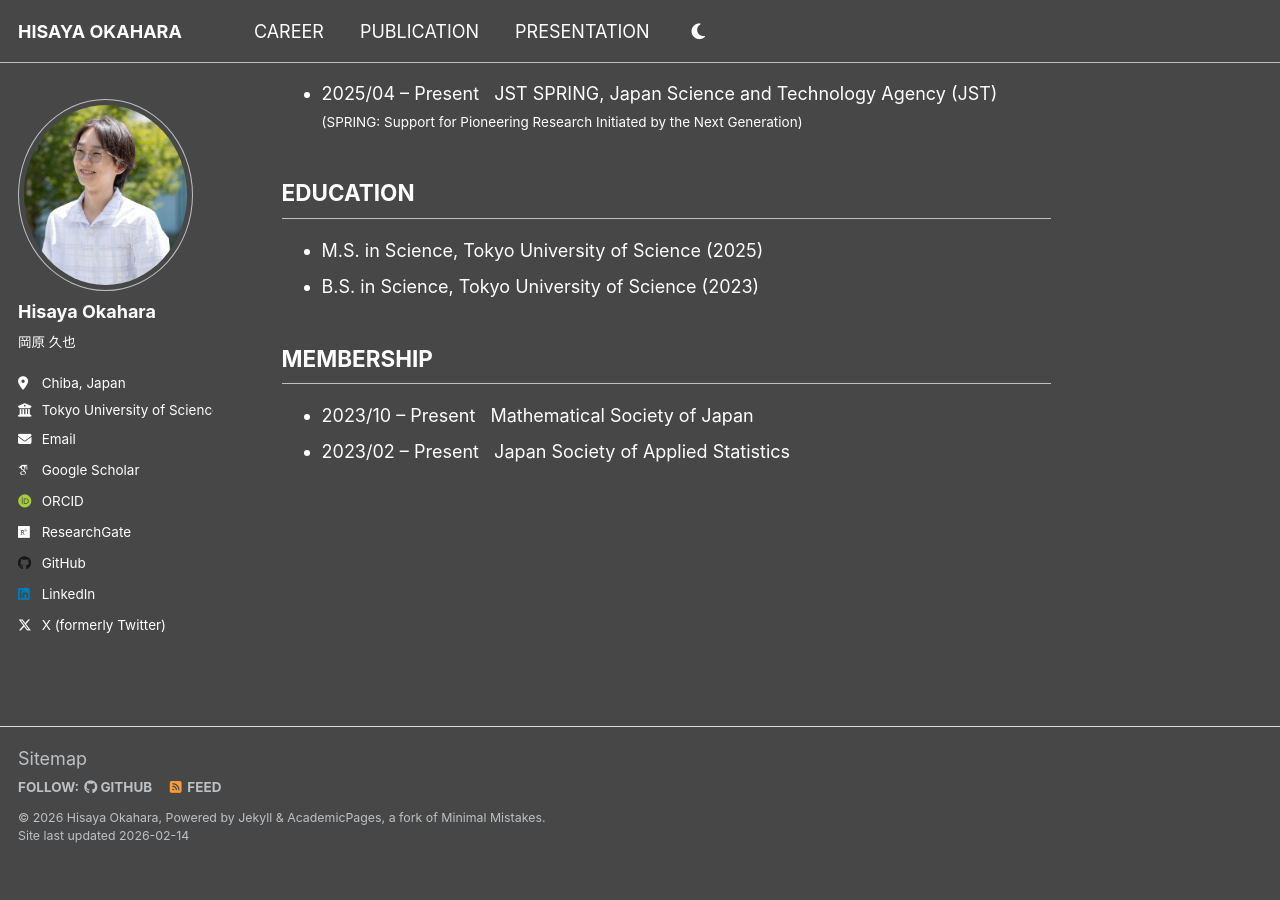
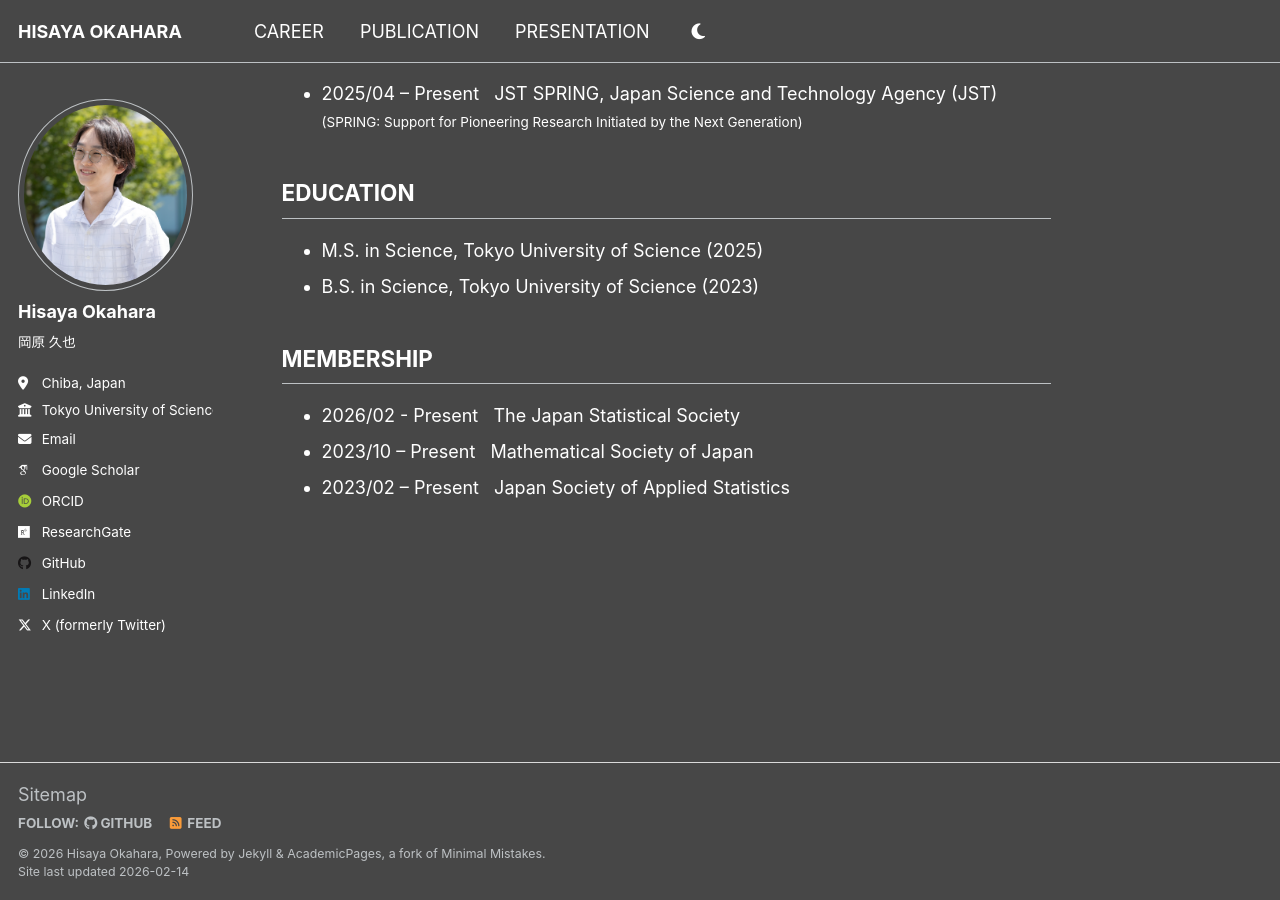
Before and after one commit to h-okahara/h-okahara.github.io, a Jekyll site: the page built from _pages/about.md, in a window 1280 px wide and 900 px high, scrolled down 961 px. Built offline with Jekyll 4.4.1, drawn with Linux system fonts in a browser that asks for light colours; some web fonts are replaced; before the commit the page ends 1825 px from its top, so only the background shows below that.

Commit message:
Update membership information in about.md

```diff
--- a/_pages/about.md
+++ b/_pages/about.md
@@ -44,5 +44,6 @@ I'm a Ph.D. student in the [Tahata Lab](https://tahata-lab.is.noda.tus.ac.jp/) a
 
 ## MEMBERSHIP
 
+- 2026/02 - Present &nbsp; The Japan Statistical Society
 - 2023/10 – Present &nbsp; Mathematical Society of Japan
 - 2023/02 – Present &nbsp; Japan Society of Applied Statistics
```
